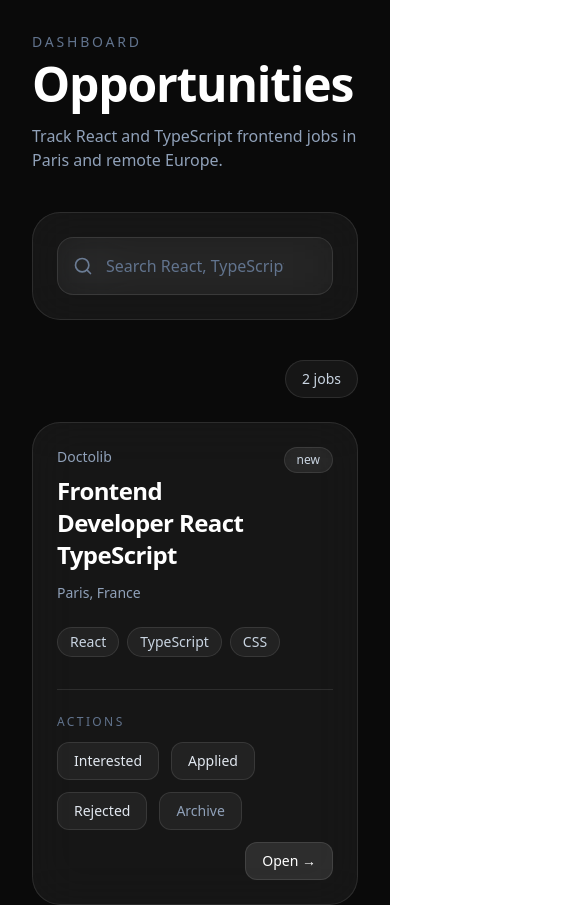
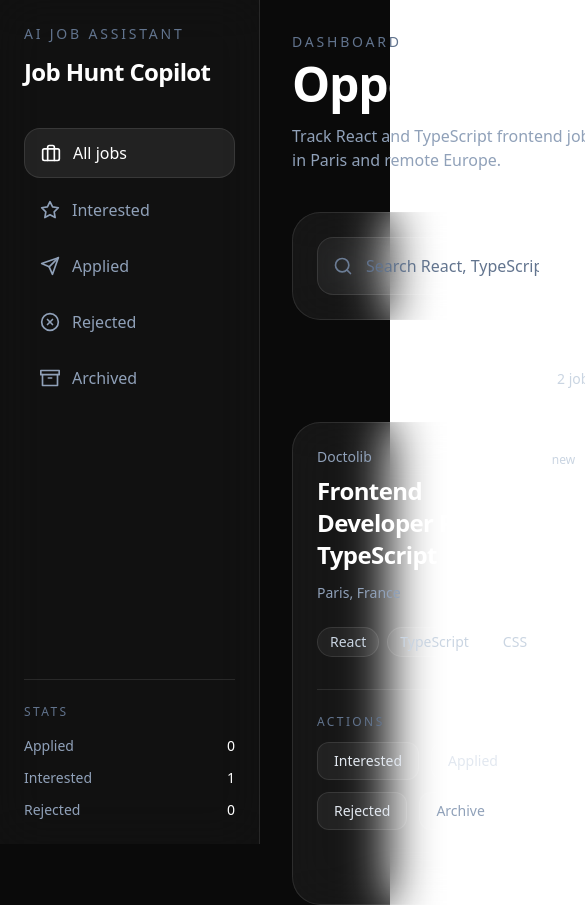
Before and after one commit to martalewan/job-hunt-copilot, a React (Vite) app: page / in a window 390 px wide. Shown: the top 905 px of the page, 585 px wide, since content can reach past the window. Built offline with nearby package versions, Linux system fonts and the light colour scheme.

Commit message:
feat: Add EmptyState component and integrate job statistics in SideBar

```diff
--- a/src/App.tsx
+++ b/src/App.tsx
@@ -4,6 +4,7 @@ import { JobFilters } from './components/JobFilters';
 import { SideBar } from './components/SideBar';
 import { mockJobs } from './data/mockJobs';
 import type { Job, JobStatus } from './types/job';
+import { EmptyState } from './components/EmptyState';
 
 function App() {
   const [search, setSearch] = useState<string>('');
@@ -65,7 +66,7 @@ function App() {
 
   return (
     <main className="flex min-h-screen bg-[#0a0a0a] text-white">
-      <SideBar activeView={activeView} setActiveView={setActiveView} />
+      <SideBar activeView={activeView} setActiveView={setActiveView} jobs={jobs} />
 
       <section className="flex-1 p-8">
         <div className="mx-auto max-w-5xl space-y-4">
@@ -97,6 +98,10 @@ function App() {
           </div>
 
           <div className="grid gap-4">
+            {filteredJobs.length === 0 ? (
+              <EmptyState />
+            ) : (
+              <div className="grid gap-4">
                 {filteredJobs.map((job: Job) => (
                   <JobCard
                     key={job.id}
@@ -107,6 +112,8 @@ function App() {
                   />
                 ))}
               </div>
+            )}
+          </div>
         </div>
       </section>
     </main>
--- /dev/null
+++ b/src/components/EmptyState.tsx
@@ -0,0 +1,17 @@
+export function EmptyState() {
+    return (
+        <div className="rounded-[28px] border border-white/10 bg-white/[0.03] p-12 text-center backdrop-blur-xl">
+            <p className="text-sm uppercase tracking-[0.2em] text-slate-500">
+                No results
+            </p>
+
+            <h2 className="mt-4 text-2xl font-semibold tracking-tight text-white">
+                No matching jobs found
+            </h2>
+
+            <p className="mx-auto mt-4 max-w-md text-slate-400">
+                Try adjusting your search or changing the current view.
+            </p>
+        </div>
+    );
+}
--- a/src/components/SideBar.tsx
+++ b/src/components/SideBar.tsx
@@ -5,6 +5,8 @@ import {
     FiStar,
     FiXCircle,
 } from 'react-icons/fi';
+import type { Job } from '../types/job';
+import { SidebarStats } from './SidebarStats';
 
 export type ActiveView =
     | 'all'
@@ -16,6 +18,7 @@ export type ActiveView =
 type SideBarProps = {
     activeView: ActiveView;
     setActiveView: (view: ActiveView) => void;
+    jobs: Job[];
 };
 
 const navItems: {
@@ -33,9 +36,10 @@ const navItems: {
 export function SideBar({
     activeView,
     setActiveView,
+    jobs,
 }: SideBarProps) {
     return (
-        <aside className="sticky top-0 hidden h-screen w-[260px] shrink-0 border-r border-white/10 bg-white/[0.03] p-6 backdrop-blur-xl lg:block">
+        <aside className="flex flex-col sticky top-0 h-screen w-[260px] shrink-0 border-r border-white/10 bg-white/[0.03] p-6 backdrop-blur-xl">
             <div>
                 <p className="text-sm uppercase tracking-[0.2em] text-slate-500">
                     AI Job Assistant
@@ -66,6 +70,7 @@ export function SideBar({
                     );
                 })}
             </nav>
+            <SidebarStats jobs={jobs} />
         </aside>
     );
 }
--- /dev/null
+++ b/src/components/SidebarStats.tsx
@@ -0,0 +1,44 @@
+import type { Job } from '../types/job';
+
+type SidebarStatsProps = {
+    jobs: Job[];
+};
+
+export function SidebarStats({ jobs }: SidebarStatsProps) {
+    const applied = jobs.filter(
+        (job) => !job.archived && job.status === 'applied'
+    ).length;
+
+    const interested = jobs.filter(
+        (job) => !job.archived && job.status === 'interested'
+    ).length;
+
+    const rejected = jobs.filter(
+        (job) => !job.archived && job.status === 'rejected'
+    ).length;
+
+    return (
+        <div className="mt-auto border-t border-white/10 pt-6">
+            <p className="mb-4 text-xs uppercase tracking-[0.2em] text-slate-500">
+                Stats
+            </p>
+
+            <div className="space-y-3">
+                <div className="flex items-center justify-between text-sm">
+                    <span className="text-slate-400">Applied</span>
+                    <span className="text-white">{applied}</span>
+                </div>
+
+                <div className="flex items-center justify-between text-sm">
+                    <span className="text-slate-400">Interested</span>
+                    <span className="text-white">{interested}</span>
+                </div>
+
+                <div className="flex items-center justify-between text-sm">
+                    <span className="text-slate-400">Rejected</span>
+                    <span className="text-white">{rejected}</span>
+                </div>
+            </div>
+        </div>
+    );
+}
```
Lines whose indentation alone changed are shown as unchanged.
